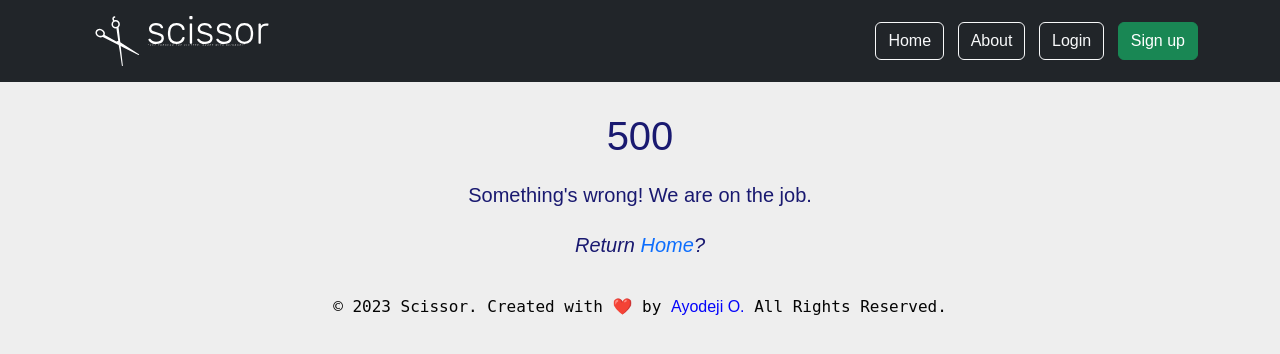
After one commit to ErikMidas/Scissor, a Flask app: template scissor/templates/errors/500.html in a window 1280 px wide. The commit adds this page. Shown: the top 354 px of the page. Run offline with Flask 3, Linux system fonts and the light colour scheme; the template is opened without the code that fills it, so the values that code supplies are empty; parts of the project's set-up code (start-up, migrations or seed data) failed here and were passed over.

Commit message:
adding 500 error handler and bug fixes

```diff
--- a/scissor/__init__.py
+++ b/scissor/__init__.py
@@ -14,8 +14,10 @@ app = Flask(__name__)
 
 load_dotenv()
 
-app.config["SQLALCHEMY_DATABASE_URI"] = "sqlite:///scissor.db"
-# app.config["SQLALCHEMY_DATABASE_URI"] = os.environ.get("DATABASE_URL").replace("://", "ql://", 1)
+# uncomment line 18 to load the database on your local machine
+# app.config["SQLALCHEMY_DATABASE_URI"] = "sqlite:///scissor.db"
+# comment line 20 below to load database on local machine
+app.config["SQLALCHEMY_DATABASE_URI"] = os.environ.get("DATABASE_URL").replace("://", "ql://", 1)
 app.config["SQLALCHEMY_TRACK_MODIFICATIONS"] = False
 app.config["SECRET_KEY"] = os.environ.get("SECRET_KEY")
 app.config["MAIL_SERVER"] = "smtp.gmail.com"
--- a/scissor/templates/dashboard.html
+++ b/scissor/templates/dashboard.html
@@ -36,7 +36,7 @@
     </section>
   {% else %}
     <small>
-      You do not have any links yet. <a href="{{url_for('index')}}">Create Some</a>
+      You do not have any links yet. <a href="{{url_for'home')}}">Create Some</a>
     </small>
   {% endif %}
 {% else %}
--- /dev/null
+++ b/scissor/templates/errors/500.html
@@ -0,0 +1,7 @@
+{% extends "_base.html" %}
+{% block title %}500{% endblock title %}
+{% block content %}
+<h1>500</h1>
+<p>Something's wrong! We are on the job.</p>
+<p><em>Return <a href="{{url_for('home')}}">Home</a>?</em></p>
+{% endblock %}
--- a/scissor/templates/history.html
+++ b/scissor/templates/history.html
@@ -28,7 +28,7 @@
   </table>
 </div>
 {% else %}
-<small>You do not have any links yet. <a href="{{url_for('index')}}">Create Some</a> </small>
+<small>You do not have any links yet. <a href="{{url_for('home')}}">Create Some</a> </small>
 {% endif %}
 </section>
 {% endblock content %}
```
